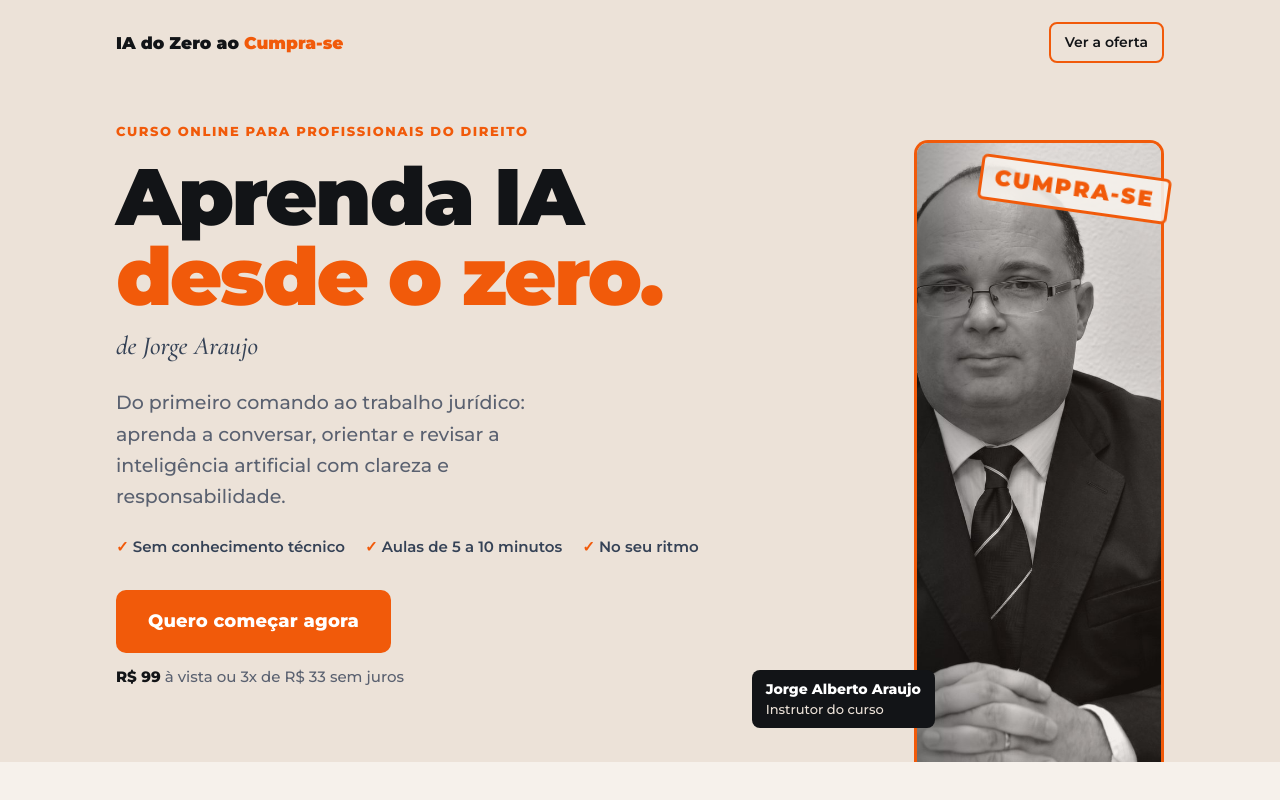
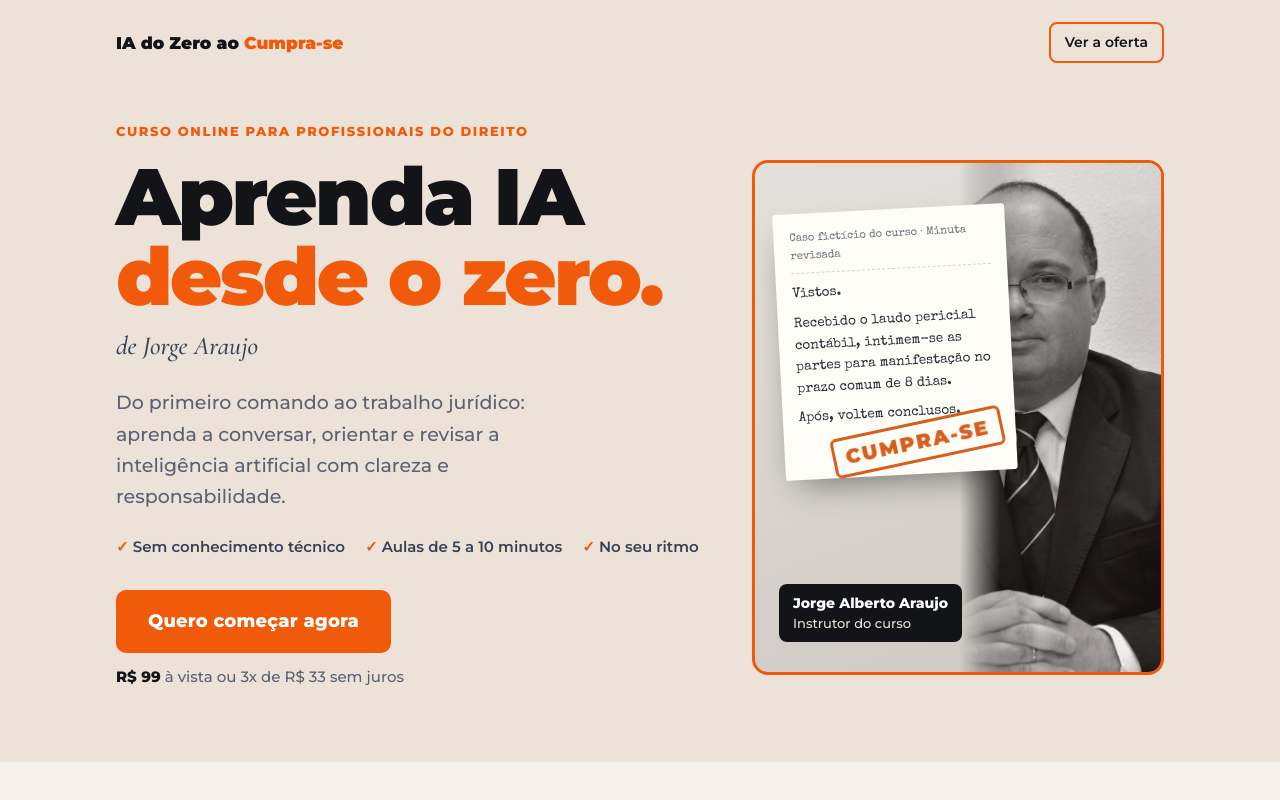
Before and after one commit to jaa41/ia-do-zero-ao-cumpra-se, a plain HTML site: page index.html in a window 1280 px wide. Shown: the top 800 px of the page. Drawn offline with nearby package versions, Linux system fonts and the light colour scheme.

Commit message:
Quadro 4:5 com retrato inteiro e minuta com o carimbo CUMPRA-SE
Co-Authored-By: Claude Opus 5.5 <noreply@anthropic.com>

```diff
--- a/index.html
+++ b/index.html
@@ -11,7 +11,7 @@
 <!-- Tag do Google Ads: colar aqui o trecho gtag.js da conta quando a conversão for criada. -->
 <link rel="preconnect" href="https://fonts.googleapis.com">
 <link rel="preconnect" href="https://fonts.gstatic.com" crossorigin>
-<link href="https://fonts.googleapis.com/css2?family=Cormorant+Garamond:ital,wght@1,500&family=Montserrat:wght@500;600;800;900&display=swap" rel="stylesheet">
+<link href="https://fonts.googleapis.com/css2?family=Cormorant+Garamond:ital,wght@1,500&family=Montserrat:wght@500;600;800;900&family=Special+Elite&display=swap" rel="stylesheet">
 <style>
   /* Paleta e fontes do brand sheet "Jorge Araujo | IA para o Direito". */
   :root {
@@ -27,6 +27,7 @@
     --suave: #5a6170;
     --titulo: "Montserrat", "Segoe UI", system-ui, sans-serif;
     --assinatura: "Cormorant Garamond", Georgia, serif;
+    --maquina: "Special Elite", "Courier New", monospace;
   }
   * { box-sizing: border-box; }
   html { scroll-behavior: smooth; }
@@ -77,26 +78,40 @@
   .preco { margin-top: 12px; font-size: 15px; color: var(--suave); }
   .preco strong { color: var(--preto); }
 
-  .retrato { position: relative; align-self: end; }
-  .retrato img {
-    width: 100%; max-width: 250px; margin-left: auto; height: auto;
-    border-radius: 14px 14px 0 0; border: 3px solid var(--laranja); border-bottom: 0;
+  /* Quadro 4:5: retrato inteiro à direita, a minuta com o carimbo à esquerda. */
+  .quadro {
+    position: relative; width: 100%; max-width: 460px; margin: 28px 0 40px auto; aspect-ratio: 4 / 5;
+    border: 3px solid var(--laranja); border-radius: 16px; overflow: hidden;
+    background: linear-gradient(160deg, #e4e0db 0%, #cdc8c2 100%);
   }
-  .retrato .legenda {
-    position: absolute; left: 0; bottom: 34px; background: var(--preto); color: var(--marfim);
-    font-size: 13px; line-height: 1.4; padding: 10px 14px; border-radius: 8px; max-width: 230px;
+  .quadro .foto {
+    position: absolute; right: 0; bottom: 0; height: 100%; width: auto; max-width: none;
+    -webkit-mask-image: linear-gradient(to right, transparent 0, #000 40px);
+    mask-image: linear-gradient(to right, transparent 0, #000 40px);
   }
-  .retrato .legenda b { color: #fff; display: block; font-size: 14px; }
+  .papel {
+    position: absolute; left: 6%; top: 9%; width: 57%;
+    background: #fffdf8; color: #2a2f38; border-radius: 3px;
+    padding: 16px 16px 50px; font-family: var(--maquina); font-size: clamp(11px, 2.8vw, 13.5px); line-height: 1.6;
+    box-shadow: 0 16px 34px -14px rgba(18, 20, 23, .55); transform: rotate(-3deg);
+  }
+  .papel .cab { font-size: .82em; color: #6b6f78; border-bottom: 1px dashed #d9d2c8; padding-bottom: 8px; margin-bottom: 10px; }
+  .papel p + p { margin-top: 8px; }
   .carimbo {
-    position: absolute; right: -6px; top: 26px;
-    font-weight: 900; font-size: 22px; letter-spacing: .1em; color: var(--laranja);
-    border: 3px solid var(--laranja); border-radius: 6px; padding: 2px 12px;
-    background: rgba(246, 241, 235, .9); transform: rotate(8deg);
+    position: absolute; right: 12px; bottom: 12px;
+    font-family: var(--titulo); font-weight: 900; font-size: clamp(15px, 4vw, 20px); letter-spacing: .1em;
+    color: var(--laranja-forte); border: 3px solid var(--laranja-forte); border-radius: 6px;
+    padding: 1px 10px; transform: rotate(-9deg); opacity: .9;
   }
   @media (prefers-reduced-motion: no-preference) {
     .carimbo { animation: carimbar .5s cubic-bezier(.3, 1.6, .5, 1) .6s both; }
-    @keyframes carimbar { from { transform: rotate(8deg) scale(1.8); opacity: .2; } to { transform: rotate(8deg) scale(1); opacity: 1; } }
+    @keyframes carimbar { from { transform: rotate(-9deg) scale(1.9); opacity: .15; } to { transform: rotate(-9deg) scale(1); opacity: .9; } }
   }
+  .quadro .legenda {
+    position: absolute; left: 6%; bottom: 6%; background: var(--preto); color: var(--marfim);
+    font-size: 13px; line-height: 1.4; padding: 10px 14px; border-radius: 8px;
+  }
+  .quadro .legenda b { color: #fff; display: block; font-size: 14px; }
 
   section { padding-block: 64px; }
   section + section { border-top: 1px solid var(--cinza); }
@@ -138,16 +153,13 @@
   @media (max-width: 860px) {
     .heroi { grid-template-columns: 1fr; gap: 0; }
     .heroi .texto { padding-block: 16px 36px; }
-    .retrato img { margin-inline: auto; max-width: 220px; }
-    .retrato .legenda { left: 50%; transform: translateX(-200px); }
+    .quadro { margin: 8px auto 40px; max-width: 420px; }
     .percurso { grid-template-columns: repeat(2, minmax(0, 1fr)); }
     .duas, .oferta .caixa { grid-template-columns: 1fr; gap: 36px; }
   }
   @media (max-width: 480px) {
     .percurso { grid-template-columns: 1fr; }
     .topo a { display: none; }
-    .retrato .legenda { left: 0; transform: none; bottom: 18px; }
-    .carimbo { right: 0; font-size: 18px; }
   }
 </style>
 </head>
@@ -175,9 +187,15 @@
         <div class="preco"><strong>R$ 99</strong> à vista ou 3x de R$ 33 sem juros</div>
       </div>
 
-      <div class="retrato">
-        <img src="retrato-inteiro.jpg" alt="Retrato de Jorge Araujo, de terno escuro" width="440" height="1116">
-        <div class="carimbo">CUMPRA-SE</div>
+      <div class="quadro">
+        <img class="foto" src="retrato-inteiro.jpg" alt="Jorge Araujo, de terno escuro, com as mãos cruzadas" width="440" height="1116">
+        <div class="papel" aria-label="Exemplo de minuta de despacho, a tarefa final do curso">
+          <div class="cab">Caso fictício do curso · Minuta revisada</div>
+          <p>Vistos.</p>
+          <p>Recebido o laudo pericial contábil, intimem-se as partes para manifestação no prazo comum de 8 dias.</p>
+          <p>Após, voltem conclusos.</p>
+          <div class="carimbo">CUMPRA-SE</div>
+        </div>
         <div class="legenda"><b>Jorge Alberto Araujo</b>Instrutor do curso</div>
       </div>
     </div>
```
